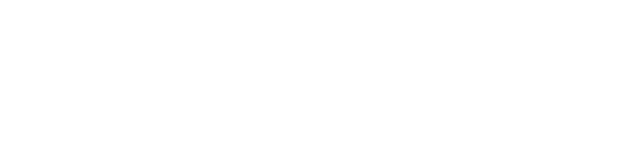
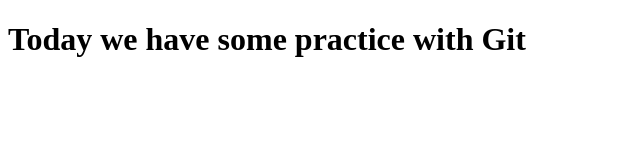
Before and after one commit to do-mi-no/RepoTest1, a plain HTML site: page src/index.html in a window 1280 px wide. Shown: the whole page, without its empty margins (0-640 px from the left). Drawn offline with Linux system fonts and the light colour scheme.

Commit message:
Update index.html

```diff
--- a/src/index.html
+++ b/src/index.html
@@ -2,9 +2,9 @@
         "http://www.w3.org/TR/html4/loose.dtd">
 <html>
 <head>
-    <title>Title</title>
+    <title>Lectures about Git</title>
 </head>
 <body>
-
+<h1>Today we have some practice with Git</h1>
 </body>
 </html>
```
